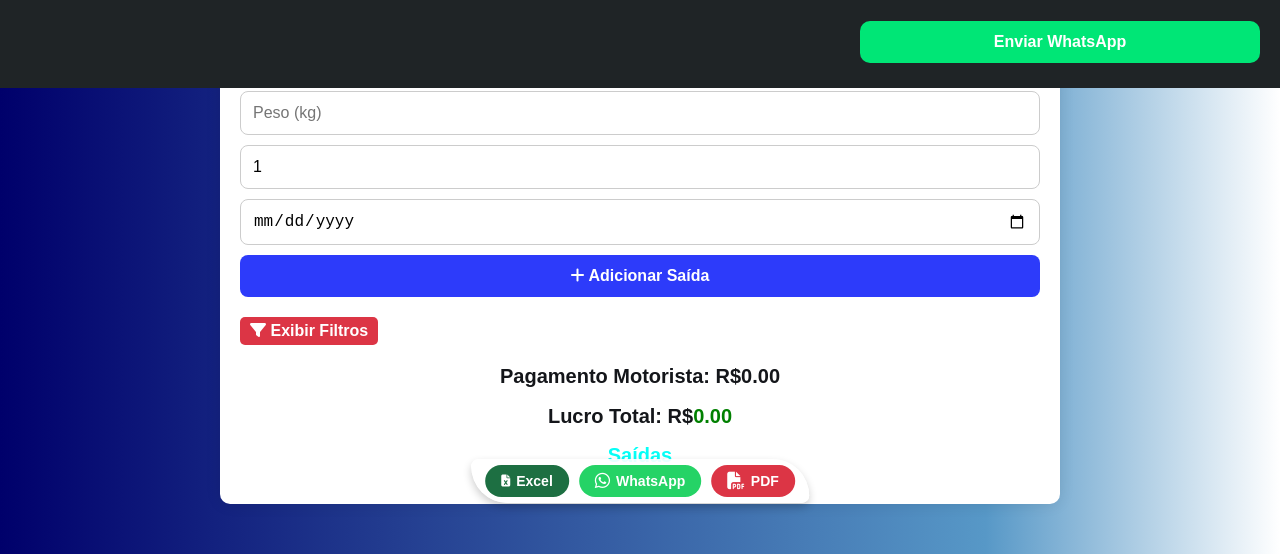
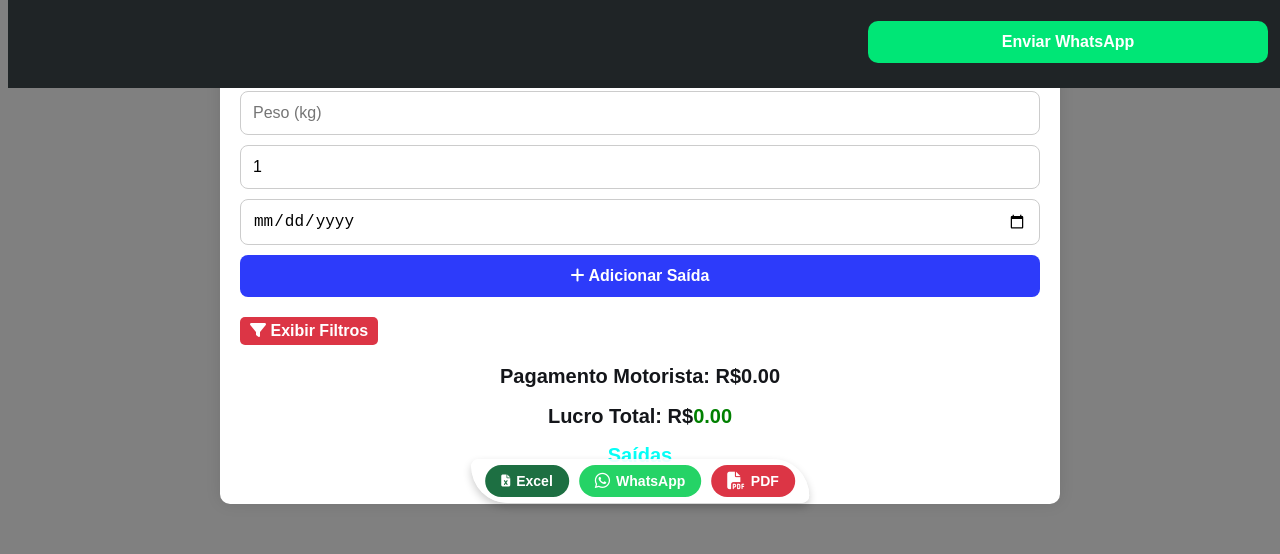
Before and after one commit to leandrocirilojs/CadastroSaidasTenda, a plain HTML site: page index.html in a window 1280 px wide. Shown: the part 287-841 px from the top of the page. Drawn offline with nearby package versions, Linux system fonts and the light colour scheme.

Commit message:
Update styles.css

```diff
--- a/styles.css
+++ b/styles.css
@@ -1,8 +1,7 @@
 /* Estilos Gerais */
 body {
     font-family: Arial, sans-serif;
-background: #00006b;
-background: linear-gradient(90deg,rgba(0, 0, 107, 1) 0%, rgba(87, 152, 199, 1) 77%, rgba(255, 255, 255, 1) 100%);    margin: 0;
+background: gray;
     padding: 0;
     color: #333;
 }
```
